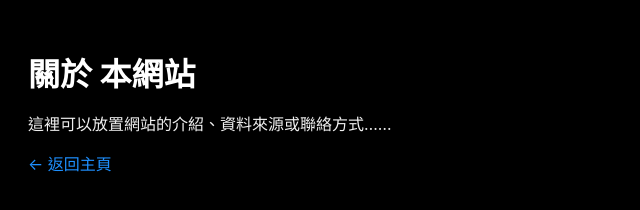
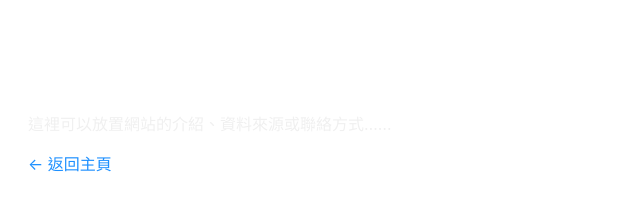
Before and after one commit to marcsie/taiwainwin, a plain HTML site: page about.html in a window 1280 px wide. Shown: the whole page, without its empty margins (0-640 px from the left). Drawn offline with Linux system fonts and the light colour scheme.

Commit message:
Update about.html

```diff
--- a/about.html
+++ b/about.html
@@ -7,7 +7,7 @@
   <style>
     /* 簡單樣式，與 index.html 保持一致風格 */
     body {
-      background: #000;
+      background: #ffffff;
       color: #F0F0F0;
       padding: 20px;
       font-family: -apple-system,BlinkMacSystemFont,"Segoe UI",Roboto,Helvetica,Arial,sans-serif;
@@ -17,7 +17,7 @@
   </style>
 </head>
 <body>
-  <h1>關於 本網站</h1>
+  <h1>關於本網站</h1>
   <p>這裡可以放置網站的介紹、資料來源或聯絡方式……</p>
   <p><a href="index.html">← 返回主頁</a></p>
 </body>
```
